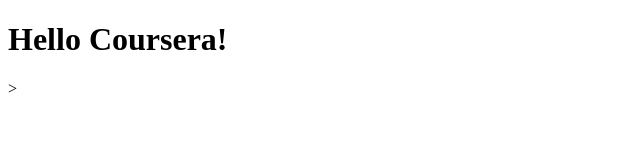
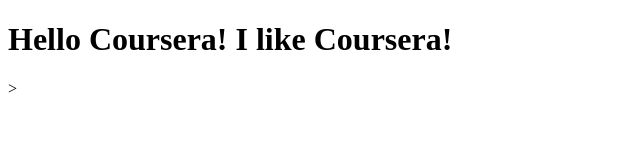
Before and after one commit to ingghil/Courseramy-test, a plain HTML site: page Site/index.html in a window 1280 px wide. Shown: the whole page, without its empty margins (0-640 px from the left). Drawn offline with Linux system fonts and the light colour scheme.

Commit message:
Small addition to our  page content.

```diff
--- a/Site/index.html
+++ b/Site/index.html
@@ -5,6 +5,6 @@
 	<title>Hello Coursera!</title>
 </head>
 <body>
-<h1> Hello Coursera!</h1>
+<h1> Hello Coursera! I like Coursera!</h1>
 </body>
 </html>>
```
